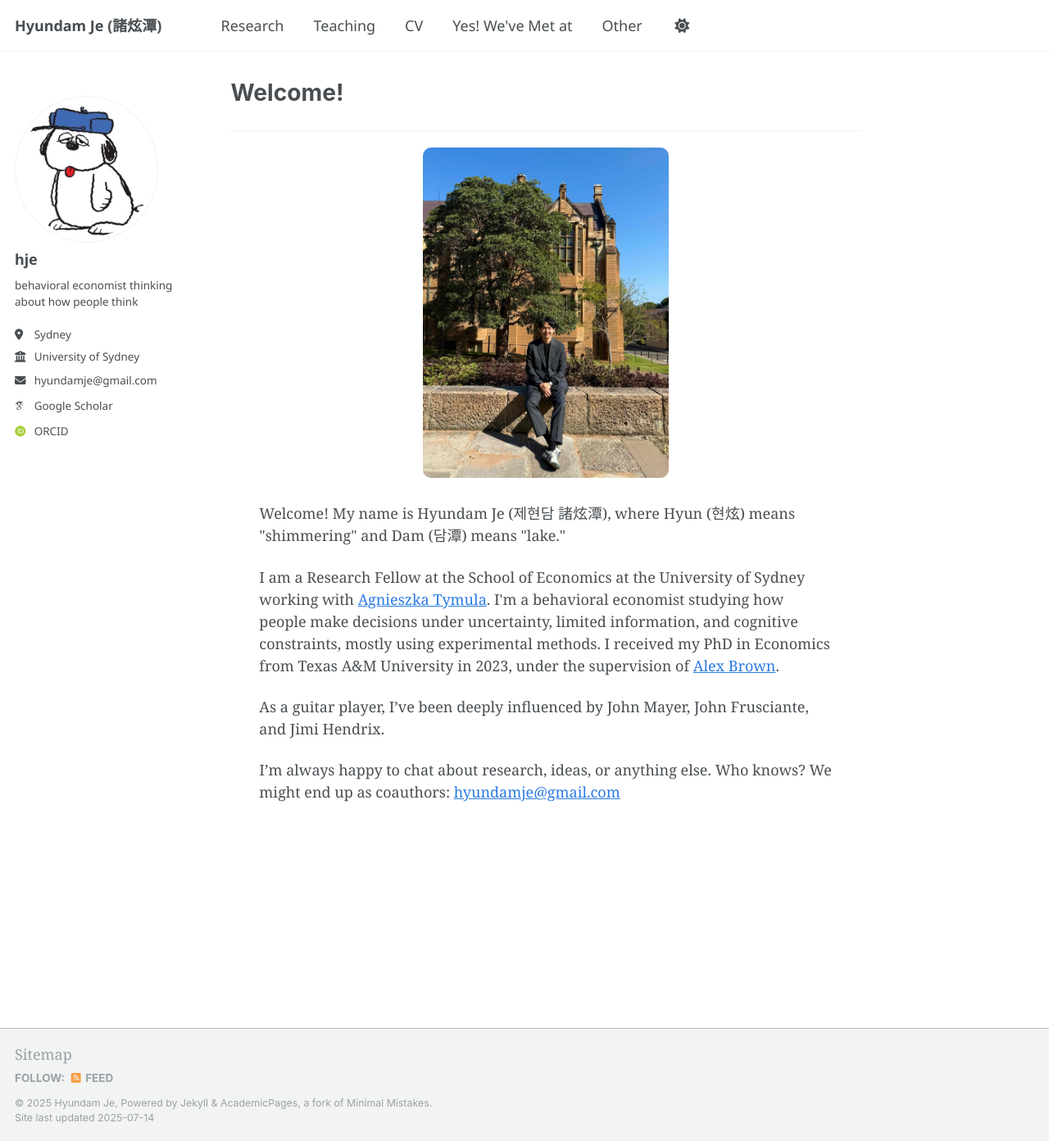
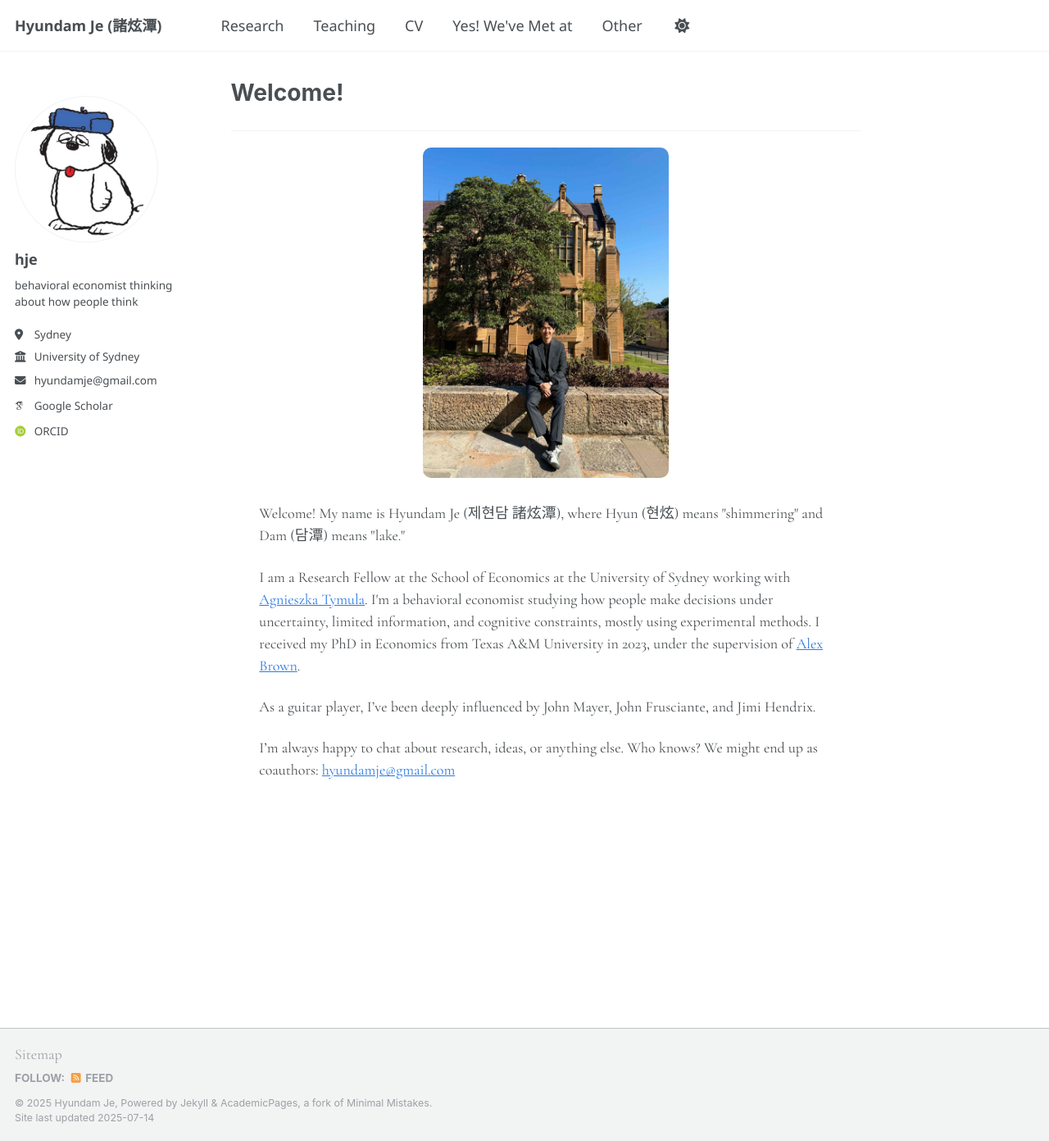
Before and after one commit to hyundamje/hyundamje.github.io, a Jekyll site: the page built from _pages/about.md, in a window 1280 px wide and 1392 px high. Shown: the whole window at 82% size. Built offline with Jekyll 4.4.1, drawn with Linux system fonts in a browser that asks for light colours; some web fonts are replaced.

Commit message:
Update _base.scss

```diff
--- a/_sass/layout/_base.scss
+++ b/_sass/layout/_base.scss
@@ -15,9 +15,9 @@ body {
   margin: 0;
   padding: $masthead-height 0 0;
   padding-bottom: 9em;
-  font-family: 'Noto Serif', serif;
+ // font-family: 'Noto Serif', serif;
   // font-family: 'Source Serif 4', serif;
-  // font-family: 'Cormorant Garamond', serif;
+   font-family: 'Cormorant Garamond', serif;
 
 
   line-height: 1.5;
```
